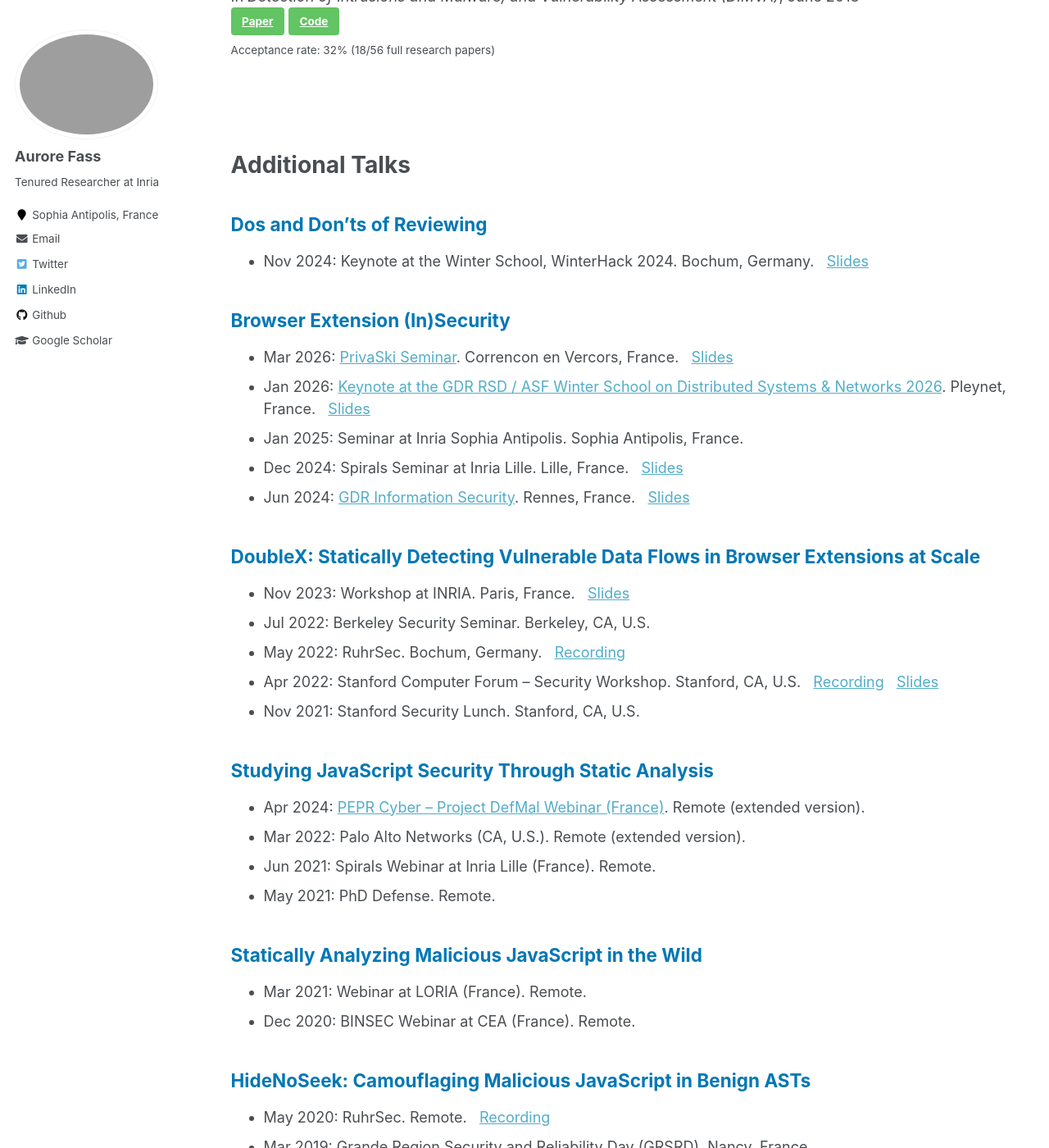
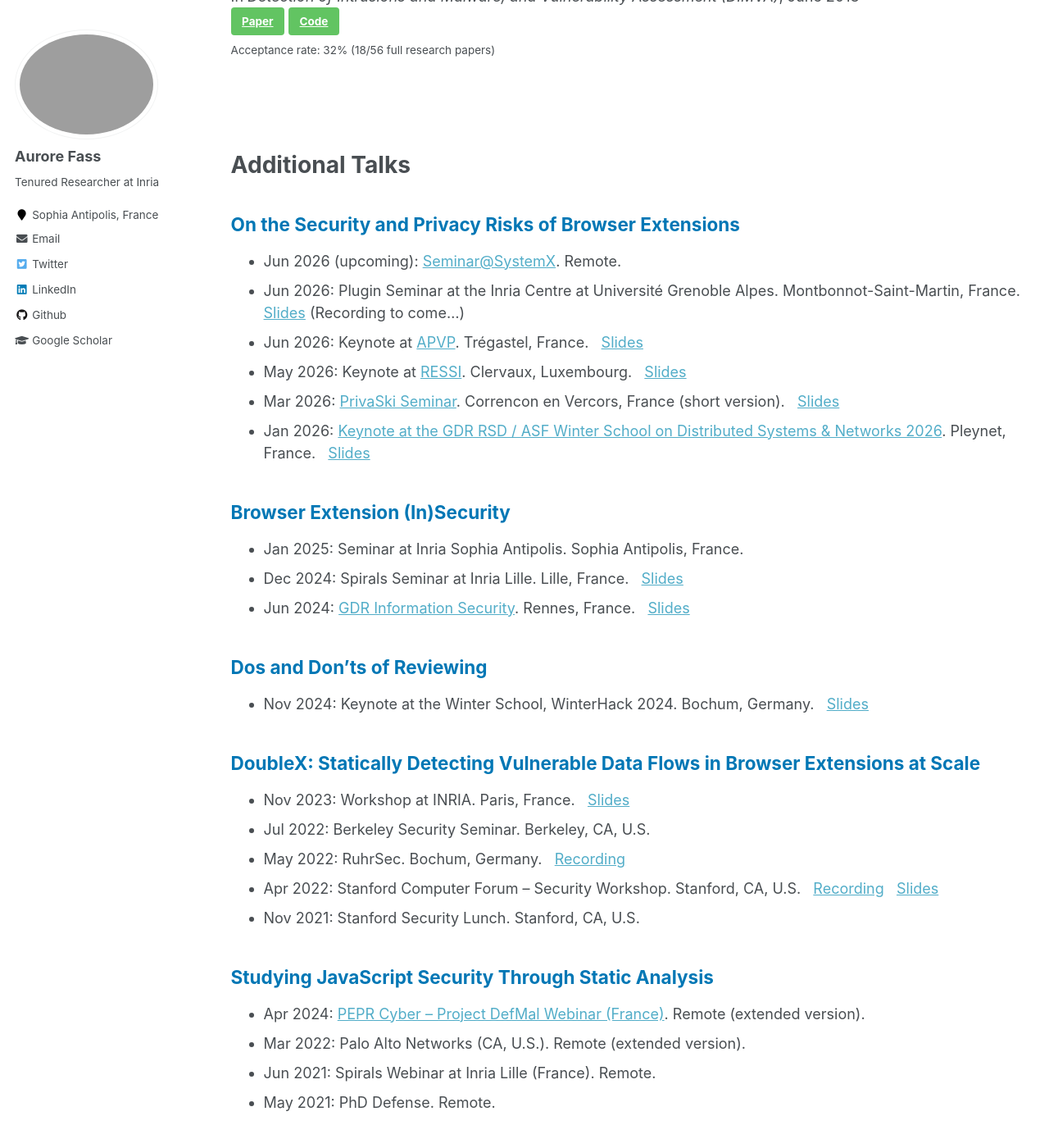
Before and after one commit to Aurore54F/aurore54f.github.io, a Jekyll site: the page built from _pages/publications.md, in a window 1280 px wide and 1400 px high, scrolled down 3452 px. Shown: the whole window at 82% size. Built offline with Jekyll 4.4.1, drawn with Linux system fonts in a browser that asks for light colours.

Commit message:
Updated invited talks

```diff
--- a/_pages/publications.md
+++ b/_pages/publications.md
@@ -27,16 +27,23 @@ author_profile: true
 </p>
 
 
-## <span style="color:rgb(0, 119, 181)"> Dos and Don'ts of Reviewing  </span>
-* Nov 2024: Keynote at the Winter School, WinterHack 2024. Bochum, Germany. &nbsp; [Slides](https://aurore54f.github.io/papers/fass2024reviewing-winterhack.talk.pdf)
+## <span style="color:rgb(0, 119, 181)"> On the Security and Privacy Risks of Browser Extensions  </span>
+* Jun 2026 (upcoming): [Seminar@SystemX](https://www.irt-systemx.fr/evenement/seminarsystemx-anime-par-aurore-fass/). Remote.
+* Jun 2026: Plugin Seminar at the Inria Centre at Université Grenoble Alpes. Montbonnot-Saint-Martin, France. &nbsp; [Slides](https://aurore54f.github.io/papers/fass2026browserextensions-plugin.talk.pdf) (Recording to come...)
+* Jun 2026: Keynote at [APVP](https://apvp2026.sciencesconf.org/program). Trégastel, France. &nbsp; [Slides](https://aurore54f.github.io/papers/fass2026browserextensions-apvp.talk.pdf)
+* May 2026: Keynote at [RESSI](https://ressi2026.sciencesconf.org/program). Clervaux, Luxembourg. &nbsp; [Slides](https://aurore54f.github.io/papers/fass2026browserextensions-ressi.talk.pdf)
+* Mar 2026: [PrivaSki Seminar](https://team.inria.fr/privatics/privacy-alpine-seminar-2026-aka-privaski/). Correncon en Vercors, France (short version). &nbsp; [Slides](https://aurore54f.github.io/papers/fass2026browserextensions-privaski.talk.pdf)
+* Jan 2026: [Keynote at the GDR RSD / ASF Winter School on Distributed Systems & Networks 2026](https://sites.google.com/site/rsdwinterschool/program-2026). Pleynet, France. &nbsp; [Slides](https://aurore54f.github.io/papers/fass2026browserextensions-winterschool.talk.pdf)
 
 
 ## <span style="color:rgb(0, 119, 181)"> Browser Extension (In)Security  </span>
-* Mar 2026: [PrivaSki Seminar](https://team.inria.fr/privatics/privacy-alpine-seminar-2026-aka-privaski/). Correncon en Vercors, France. &nbsp; [Slides](https://aurore54f.github.io/papers/fass2026browserextensions-privaski.talk.pdf)
-* Jan 2026: [Keynote at the GDR RSD / ASF Winter School on Distributed Systems & Networks 2026](https://sites.google.com/site/rsdwinterschool/program-2026). Pleynet, France. &nbsp; [Slides](https://aurore54f.github.io/papers/fass2026browserextensions-winterschool.talk.pdf)
 * Jan 2025: Seminar at Inria Sophia Antipolis. Sophia Antipolis, France.
 * Dec 2024: Spirals Seminar at Inria Lille. Lille, France. &nbsp; [Slides](https://aurore54f.github.io/papers/fass2024browserextensions-spirals.talk.pdf)
 * Jun 2024: [GDR Information Security](https://gdr-secu-jn2024.sciencesconf.org). Rennes, France. &nbsp; [Slides](https://aurore54f.github.io/papers/fass2024browserextensions-gdr.talk.pdf)
+
+
+## <span style="color:rgb(0, 119, 181)"> Dos and Don'ts of Reviewing  </span>
+* Nov 2024: Keynote at the Winter School, WinterHack 2024. Bochum, Germany. &nbsp; [Slides](https://aurore54f.github.io/papers/fass2024reviewing-winterhack.talk.pdf)
 
 
 ## <span style="color:rgb(0, 119, 181)"> DoubleX: Statically Detecting Vulnerable Data Flows in Browser Extensions at Scale  </span>
```
Also changed, not shown: 3 other files.
